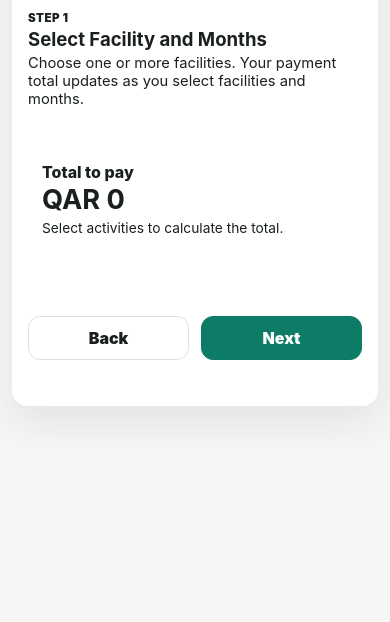
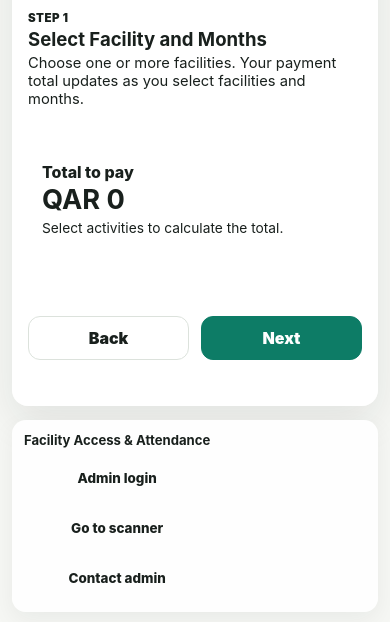
Before and after one commit to Viththiyakaran/Attendance-Control-System, a website: page index.html in a window 390 px wide. Shown: the part 272-894 px from the top of the page. Before the commit the page ends 844 px from the top, so only its background shows below. Drawn offline with nearby package versions, Linux system fonts and the light colour scheme; no server answers.

Commit message:
Add public portal footer links

```diff
--- a/customer-wizard.css
+++ b/customer-wizard.css
@@ -37,6 +37,57 @@
   max-width: 1080px !important;
   min-height: 0 !important;
   margin: 0 auto !important;
+}
+
+.public-portal-footer {
+  display: flex !important;
+  align-items: center !important;
+  justify-content: space-between !important;
+  gap: 16px !important;
+  width: 100% !important;
+  margin: 14px auto 0 !important;
+  padding: 12px 18px !important;
+  border: 1px solid var(--wizard-border) !important;
+  border-radius: 14px !important;
+  background: rgba(255, 255, 255, 0.94) !important;
+  box-shadow: 0 8px 24px rgba(23, 33, 31, 0.06) !important;
+}
+
+.public-portal-footer p {
+  margin: 0 !important;
+  color: var(--wizard-muted) !important;
+  font-size: 0.82rem !important;
+  font-weight: 700 !important;
+}
+
+.public-portal-footer nav {
+  display: flex !important;
+  align-items: center !important;
+  justify-content: flex-end !important;
+  gap: 6px !important;
+  flex-wrap: wrap !important;
+}
+
+.public-portal-footer a {
+  display: inline-flex !important;
+  align-items: center !important;
+  justify-content: center !important;
+  min-height: 40px !important;
+  padding: 0 12px !important;
+  border-radius: 10px !important;
+  color: var(--wizard-green-dark) !important;
+  font-size: 0.84rem !important;
+  font-weight: 800 !important;
+  text-decoration: none !important;
+}
+
+.public-portal-footer a:hover {
+  background: #eaf8f2 !important;
+}
+
+.public-portal-footer a:focus-visible {
+  outline: 3px solid rgba(8, 127, 101, 0.2) !important;
+  outline-offset: 2px !important;
 }
 
 .registration-panel {
@@ -665,6 +716,18 @@
     flex: 1 1 0 !important;
     min-width: 0 !important;
   }
+
+  .public-portal-footer {
+    display: grid !important;
+    justify-items: center !important;
+    gap: 8px !important;
+    padding: 12px !important;
+  }
+
+  .public-portal-footer nav {
+    justify-content: center !important;
+    width: 100% !important;
+  }
 }
 
 @media (max-width: 420px) {
@@ -683,4 +746,13 @@
   .bank-qr {
     width: min(180px, 100%) !important;
   }
+
+  .public-portal-footer nav {
+    display: grid !important;
+    grid-template-columns: 1fr !important;
+  }
+
+  .public-portal-footer a {
+    min-height: 44px !important;
+  }
 }
--- a/index.html
+++ b/index.html
@@ -211,6 +211,15 @@
           </div>
           <p class="notice" id="registration-message" role="status"></p>
         </form>
+
+        <footer class="public-portal-footer" aria-label="Facility access portal links">
+          <p>Facility Access &amp; Attendance</p>
+          <nav aria-label="Portal shortcuts">
+            <a href="/admin/">Admin login</a>
+            <a href="/scanner">Go to scanner</a>
+            <a href="mailto:admin@facility.local?subject=Facility%20Access%20Support">Contact admin</a>
+          </nav>
+        </footer>
       </section>
 
       <section class="view" id="admin-view">
```
